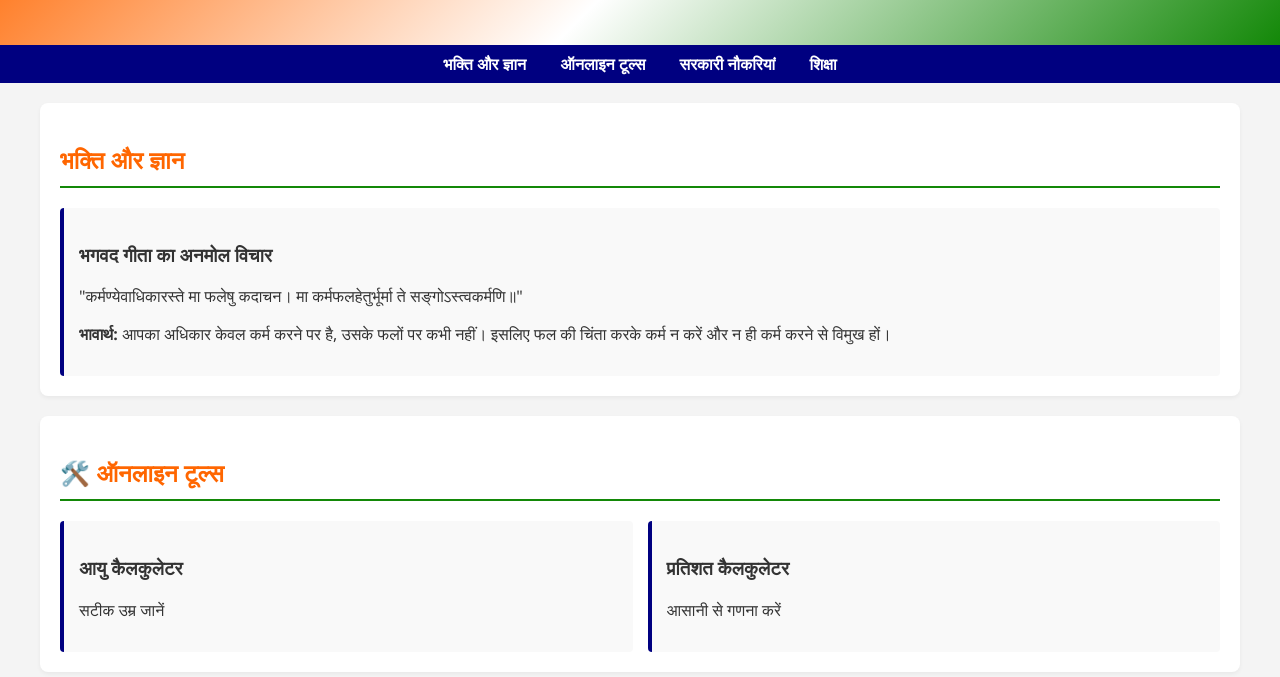
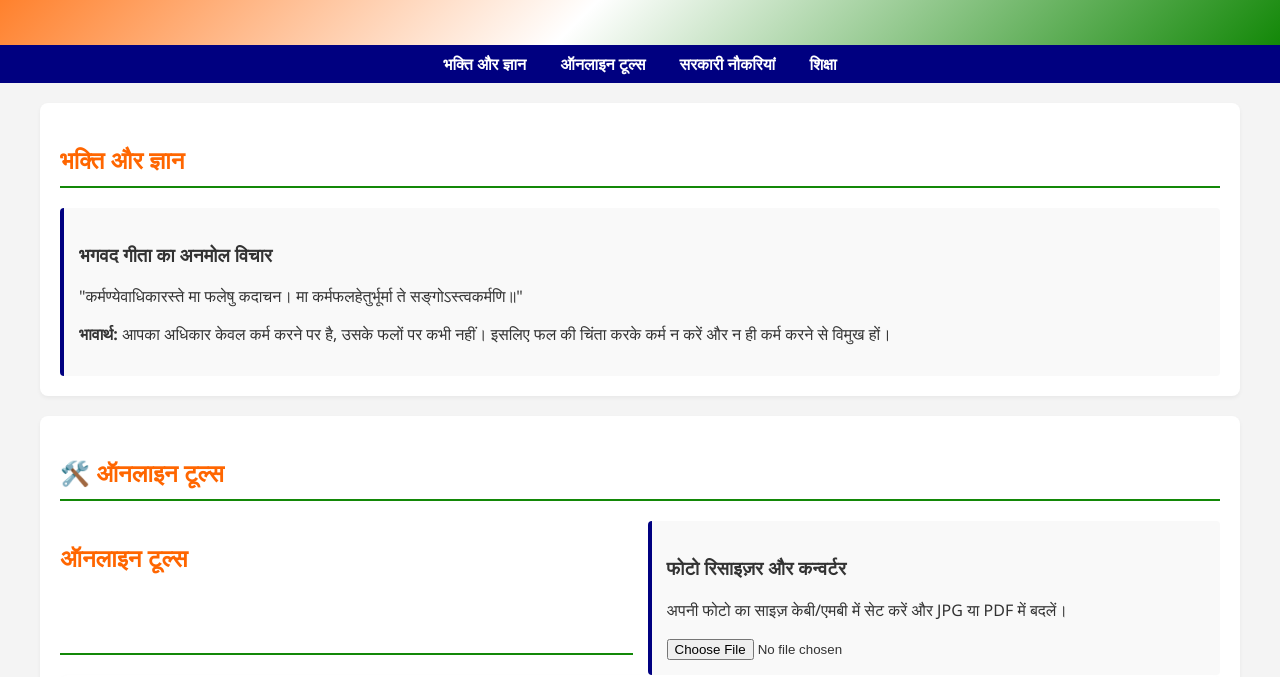
Before and after one commit to deepakmeena1019-debug/INDIA-SMART-HUB, a plain HTML site: page index.html in a window 1280 px wide. Shown: the part 128-805 px from the top of the page. Drawn offline with Linux system fonts and the light colour scheme.

Commit message:
Update index.html

```diff
--- a/index.html
+++ b/index.html
@@ -52,11 +52,15 @@
     <div id="tools" class="section">
         <h2>🛠️ ऑनलाइन टूल्स</h2>
         <div class="grid">
-            <div class="card"><h3>आयु कैलकुलेटर</h3><p>सटीक उम्र जानें</p></div>
-            <div class="card"><h3>प्रतिशत कैलकुलेटर</h3><p>आसानी से गणना करें</p></div>
+    <h2>ऑनलाइन टूल्स</h2>
+    <div class="card">
+        <h3>फोटो रिसाइज़र और कन्वर्टर</h3>
+        <p>अपनी फोटो का साइज़ केबी/एमबी में सेट करें और JPG या PDF में बदलें।</p>
+        <input type="file" accept="image/*">
+        <!-- यहाँ आप अपना जावास्क्रिप्ट लॉजिक या किसी एक्सटर्नल टूल का लिंक लगा सकते हैं -->
+    </div>
+</section>
         </div>
-    </div>
-
     <div id="jobs" class="section">
         <h2>💼 सरकारी नौकरियां</h2>
         <p>नवीनतम भर्तियां, एडमिट कार्ड और परिणाम.</p>
```
